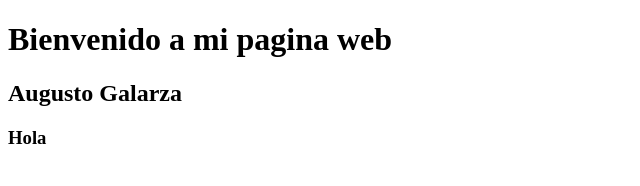
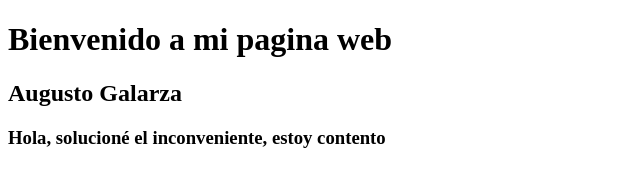
Before and after one commit to AugustoGQ/srgundo-repo, a plain HTML site: page index.html in a window 1280 px wide. Shown: the whole page, without its empty margins (0-640 px from the left). Drawn offline with Linux system fonts and the light colour scheme.

Commit message:
edite index.html

```diff
--- a/index.html
+++ b/index.html
@@ -8,6 +8,6 @@
 <body>
     <h1>Bienvenido a mi pagina web</h1>
     <h2>Augusto Galarza</h2>
-    <h3>Hola</h3>
+    <h3>Hola, solucioné el inconveniente, estoy contento</h3>
 </body>
 </html>
```
